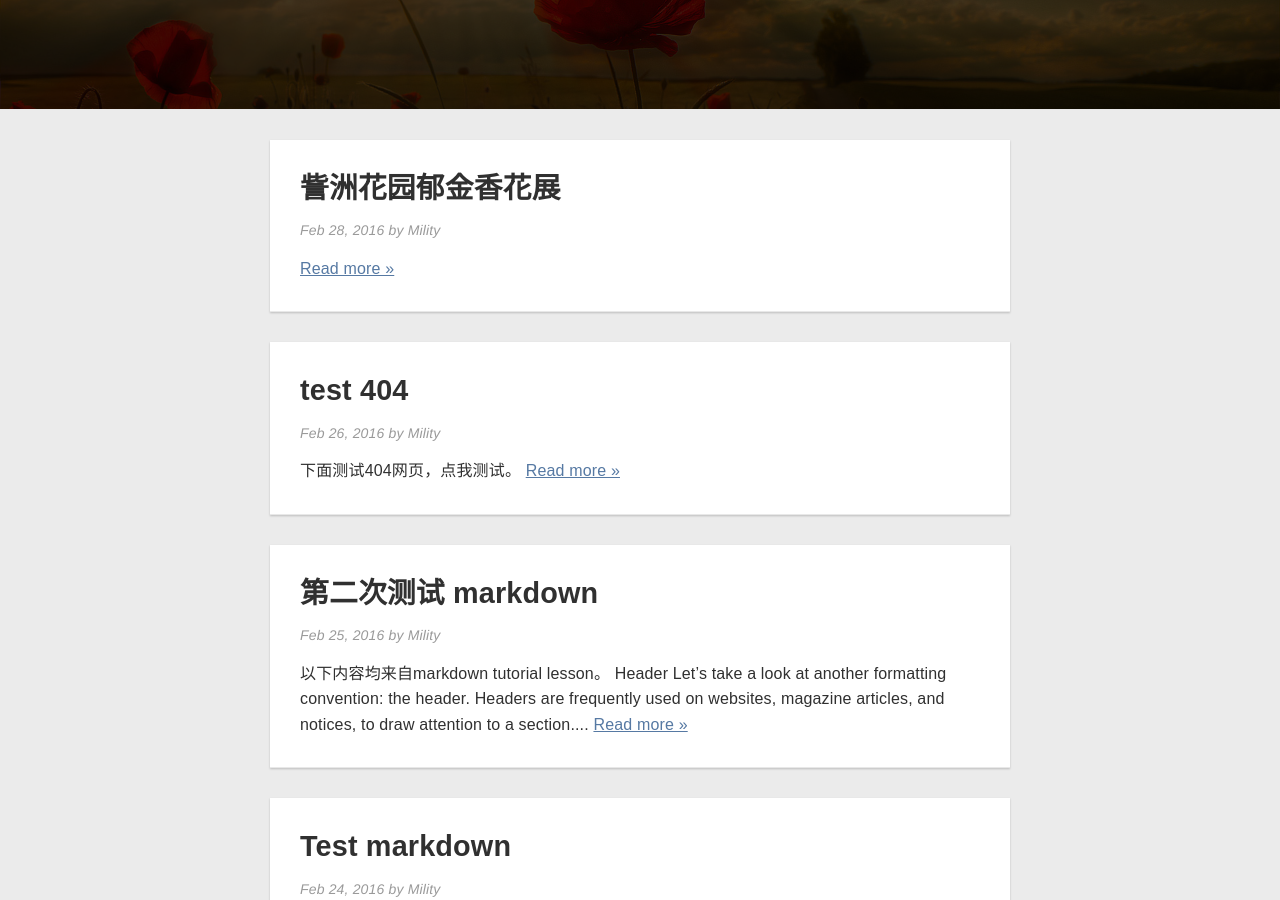
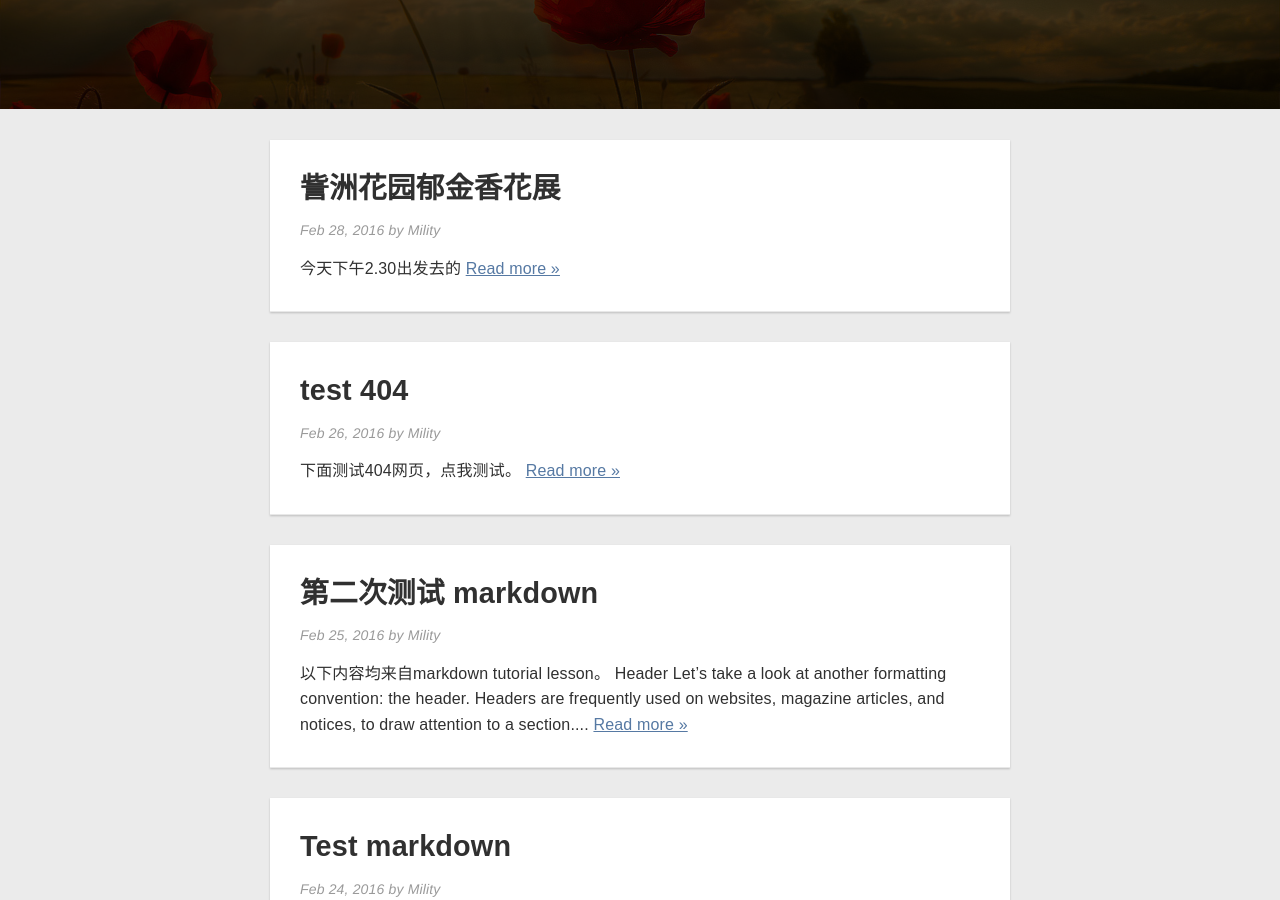
Before and after one commit to Mility/Mility.github.io, a Jekyll site: the page built from index.html, in a window 1280 px wide and 900 px high, scrolled down 354 px. Built offline with Jekyll 4.4.1, drawn with Linux system fonts in a browser that asks for light colours; nearby versions of some CDN libraries; the list of posts is cut into pages by our own code.

Commit message:
Update 2016-02-28-訾洲花园郁金香花展.markdown

```diff
--- a/_posts/2016-02-28-訾洲花园郁金香花展.markdown
+++ b/_posts/2016-02-28-訾洲花园郁金香花展.markdown
@@ -5,5 +5,4 @@ date:   2016-02-28
 categories: Lorem
 comments: true
 ---
-
-![入口](http://image.baidu.com/search/detail?ct=503316480&z=0&ipn=d&word=%E8%A8%BE%E6%B4%B2%E5%85%AC%E5%9B%AD&step_word=&pn=25&spn=0&di=105170533490&pi=&rn=1&tn=baiduimagedetail&is=&istype=0&ie=utf-8&oe=utf-8&in=&cl=2&lm=-1&st=undefined&cs=1551704806%2C156804490&os=3515336118%2C3164388154&simid=3224119213%2C3885577353&adpicid=0&ln=1968&fr=&fmq=1456669561587_R&ic=undefined&s=undefined&se=&sme=&tab=0&width=&height=&face=undefined&ist=&jit=&cg=&bdtype=0&objurl=http%3A%2F%2Fyouimg1.c-ctrip.com%2Ftarget%2Ftg%2F923%2F464%2F538%2F7179415b66a94455b8bf9d0ac5934e04.jpg&fromurl=ippr_z2C%24qAzdH3FAzdH3Fy57_z%26e3Bvp6tr_z%26e3Bv54AzdH3Fp6wejsfAzdH3Fptwg3tg8c9AzdH3F808llad_z%26e3Bip4s&gsm=0)
+今天下午2.30出发去的
```
